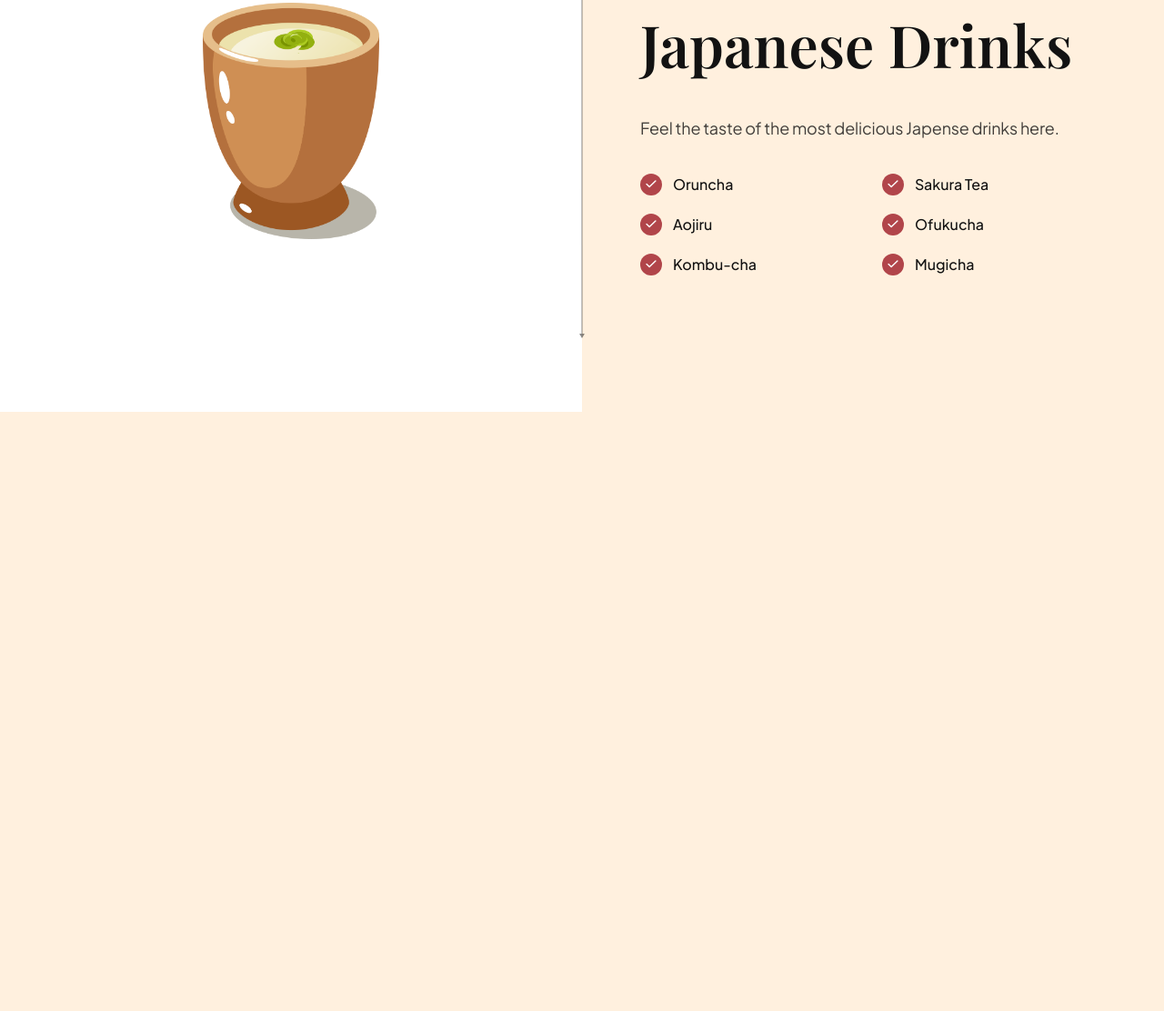
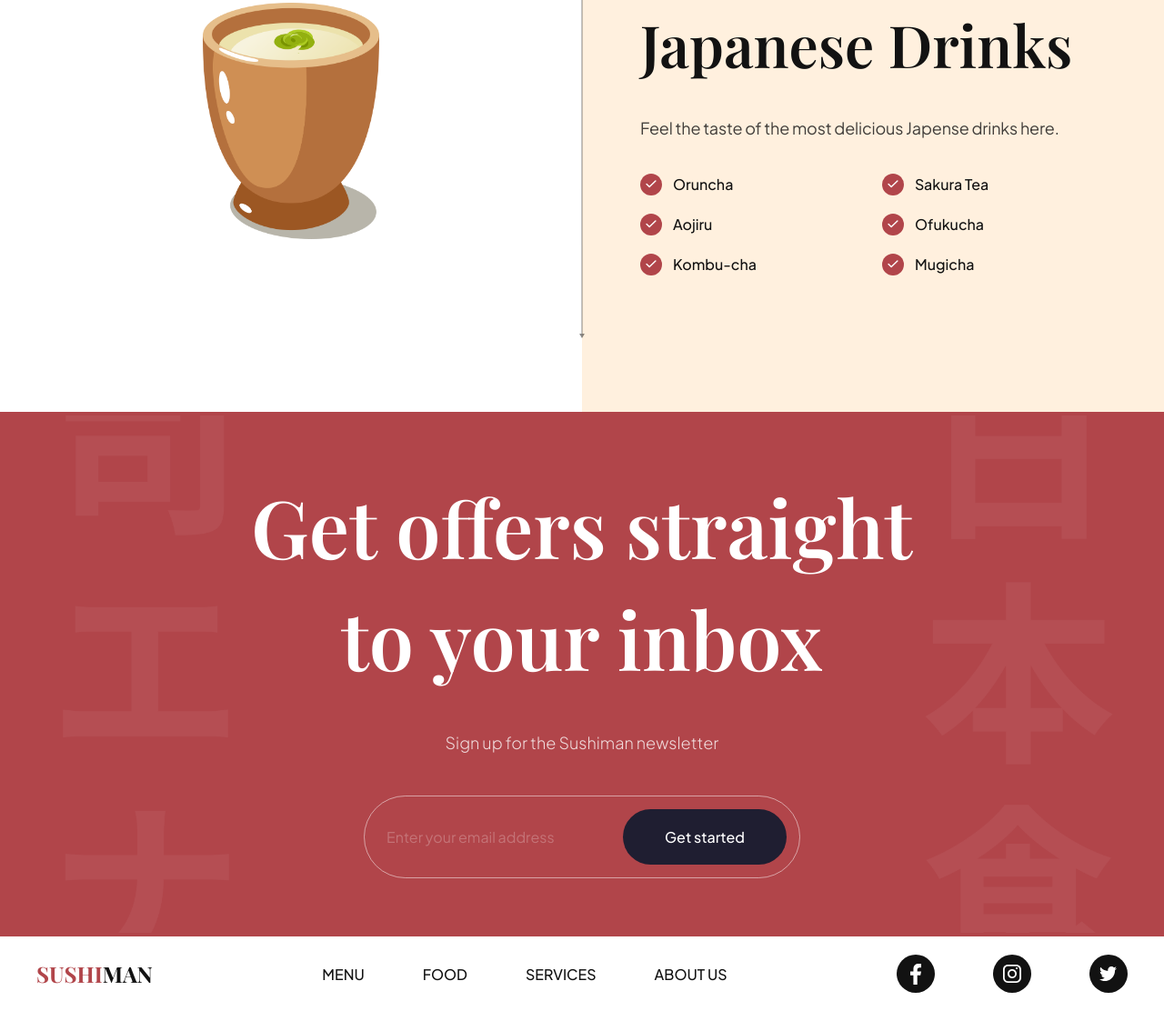
Before and after one commit to navjot-kumar-15/Shushiman, a website built with Vite: page index.html in a window 1280 px wide. Shown: the part 3245-4357 px from the top of the page at 91% size. Before the commit the page ends 3698 px from the top, so only its background shows below. Built offline with nearby package versions, Linux system fonts and the light colour scheme.

Commit message:
changes done

```diff
--- a/css/sections/footer.css
+++ b/css/sections/footer.css
@@ -0,0 +1,47 @@
+.footer {
+  width: 100%;
+  padding: 20px 40px;
+  background-color: var(--color-white);
+  flex-wrap: wrap;
+  gap: 20px;
+  overflow: hidden;
+}
+
+.footer__logo {
+  font-size: 24px;
+  font-family: var(--playfair-display);
+  font-weight: bold;
+  color: var(--secondary-color);
+  text-transform: uppercase;
+  cursor: pointer;
+}
+.footer__logo span {
+  color: var(--primary-color);
+}
+
+.footer ul {
+  list-style: none;
+  display: flex;
+  gap: 64px;
+  flex-wrap: wrap;
+  flex-direction: row;
+}
+
+.footer__nav li {
+  font-size: 16px;
+  font-weight: 500;
+  font-family: var(--plus-jakarta-sans);
+  text-transform: uppercase;
+  color: var(--secondary-color);
+  cursor: pointer;
+}
+
+.footer__social li {
+  width: 42px;
+  height: 42px;
+  display: flex;
+  justify-content: center;
+  align-items: center;
+  border-radius: 50%;
+  background-color: var(--secondary-color);
+}
--- a/css/sections/header.css
+++ b/css/sections/header.css
@@ -16,6 +16,21 @@
   z-index: -1;
 }
 
+.header__menu.change {
+  width: 30%;
+  height: 32%;
+  position: absolute;
+  right: 5%;
+  top: 10%;
+  z-index: 99;
+  background-color: antiquewhite;
+  border-radius: 1rem;
+  transition: all 0.5s ease-in-out;
+}
+.header__menu.change li {
+  margin-top: 1rem;
+  text-align: center;
+}
 .header__logo h4 {
   padding-left: 30px;
 
--- a/css/sections/subscribe.css
+++ b/css/sections/subscribe.css
@@ -0,0 +1,70 @@
+.subscription {
+  padding: 64px;
+  flex-direction: column;
+  background-color: var(--primary-color);
+  background-image: url("../../assets/subscribe_bg.png");
+  background-size: contain;
+  background-repeat: no-repeat;
+  background-position: center;
+  overflow: hidden;
+}
+.subscription h2 {
+  font-size: 88px;
+  font-family: var(--playfair-display);
+  line-height: 123px;
+  font-weight: 600;
+  color: #fff;
+  text-align: center;
+}
+.subscription p {
+  font-size: 18px;
+  font-family: var(--plus-jakarta-sans);
+  line-height: 36px;
+  font-weight: 300;
+  margin-top: 36px;
+  color: rgba(255, 255, 255, 0.8);
+  text-align: center;
+}
+.subscription__form {
+  min-width: 480px;
+  margin-top: 40px;
+  padding: 14px 14px 14px 24px;
+
+  display: flex;
+  gap: 10px;
+
+  border: 1px solid rgba(255, 255, 255, 0.5);
+  border-radius: 46px;
+}
+
+.subscription__form input {
+  flex: 1;
+  font-size: 16px;
+  font-weight: 400;
+  font-family: var(--plus-jakarta-sans);
+  color: #fff;
+  opacity: 0.5;
+  background-color: transparent;
+  border: none;
+  outline: none;
+}
+.subscription__form input::placeholder {
+  color: #fff;
+  opacity: 0.5;
+}
+
+.subscription__form button {
+  min-width: 180px;
+
+  font-size: 16px;
+  font-family: var(--plus-jakarta-sans);
+  font-weight: 500;
+  color: #fff;
+  text-align: center;
+  padding: 20px;
+  background-color: var(--black-400);
+  border-radius: 46px;
+  border: none;
+  outline: none;
+  cursor: pointer;
+}
--- a/css/sections/trending.css
+++ b/css/sections/trending.css
@@ -9,7 +9,7 @@
 .trending__discover {
   position: absolute;
   top: 44%;
-  left: 44%;
+  left: 45%;
   z-index: 1;
 
   width: 160px;
--- a/css/style.css
+++ b/css/style.css
@@ -166,6 +166,12 @@ a {
 }
 /* END: about us media queries */
 
+@media screen and (min-width: 900px) {
+  .change {
+    display: none;
+  }
+}
+
 /* START: header media querie */
 @media screen and (max-width: 900px) {
   .header__nav {
@@ -174,6 +180,9 @@ a {
 
   .header__menu {
     display: none;
+  }
+  .change {
+    display: block;
   }
 
   .header__menu-mobile {
--- a/index.html
+++ b/index.html
@@ -35,7 +35,7 @@
 
         <ul class="header__menu-mobile" data-aos="fade-down">
           <li>
-            <img src="/assets/menu.svg" alt="menu" />
+            <img src="/assets/menu.svg" alt="menu" class="menu" />
           </li>
         </ul>
       </nav>
@@ -328,6 +328,39 @@
       </section>
     </section>
 
+    <section class="subscription flex-center" id="services">
+      <h2 data-aos="flip-down">
+        Get offers straight <br />
+        to your inbox
+      </h2>
+      <p data-aos="fade-up">Sign up for the Sushiman newsletter</p>
+      <div class="subscription__form" data-aos="fade-up">
+        <input type="email" placeholder="Enter your email address" />
+        <button>Get started</button>
+      </div>
+    </section>
+
+    <footer class="footer flex-between">
+      <h3 class="footer__logo"><span>sushi</span>man</h3>
+      <ul class="footer__nav">
+        <li><a href="#menu">Menu</a></li>
+        <li><a href="#food">Food</a></li>
+        <li><a href="#services">Services</a></li>
+        <li><a href="#about-us">About Us</a></li>
+      </ul>
+      <ul class="footer__social">
+        <li>
+          <img src="/assets/facebook.svg" alt="facebook" />
+        </li>
+        <li>
+          <img src="/assets/instagram.svg" alt="instagram" />
+        </li>
+        <li>
+          <img src="/assets/twitter.svg" alt="twitter" />
+        </li>
+      </ul>
+    </footer>
+
     <script src="https://cdn.jsdelivr.net/npm/typelighterjs/typelighter.min.js"></script>
     <script src="./js/script.js" type="module"></script>
   </body>
--- a/js/script.js
+++ b/js/script.js
@@ -12,6 +12,12 @@ import "aos/dist/aos.css";
 AOS.init({
   duration: 1000,
   offset: 100,
+});
+
+const bar = document.querySelector(".menu");
+const menu = document.querySelector(".header__menu");
+bar.addEventListener("click", function () {
+  menu.classList.toggle("change");
 });
 
 const trendingSushis = [
```
